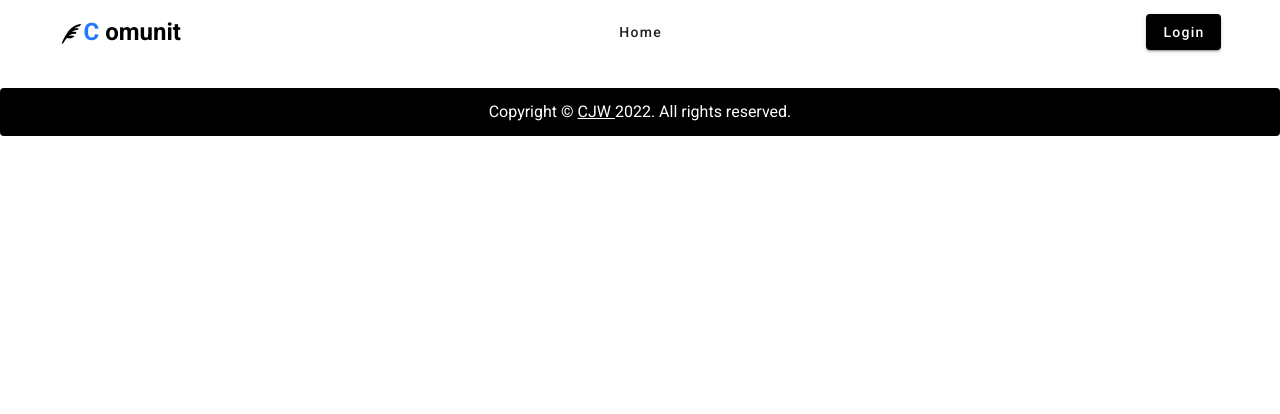
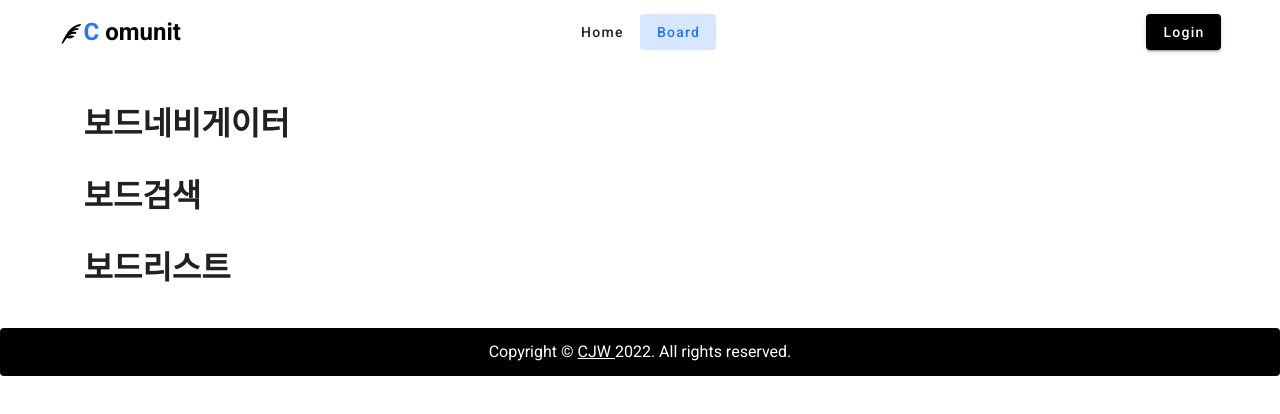
Before and after one commit to dev-cjwgit/ComunitProject, a Vue app: page /board in a window 1280 px wide. Shown: the top 414 px of the page. Built offline with nearby package versions, Linux system fonts and the light colour scheme.

Commit message:
board view 작업중

```diff
--- /dev/null
+++ b/src/components/board/BoardList.vue
@@ -0,0 +1,17 @@
+<template>
+  <v-container>
+    <h1>보드리스트</h1>
+  </v-container>
+</template>
+
+<script>
+
+
+export default {
+  name: "BoardList"
+}
+</script>
+
+<style scoped>
+
+</style>
--- /dev/null
+++ b/src/components/board/BoardNavigator.vue
@@ -0,0 +1,15 @@
+<template>
+  <v-container>
+    <h1>보드네비게이터</h1>
+  </v-container>
+</template>
+
+<script>
+export default {
+  name: "BoardNavigator"
+}
+</script>
+
+<style scoped>
+
+</style>
--- /dev/null
+++ b/src/components/board/BoardSearch.vue
@@ -0,0 +1,15 @@
+<template>
+  <v-container>
+    <h1>보드검색</h1>
+  </v-container>
+</template>
+
+<script>
+export default {
+  name: "BoardSearch"
+}
+</script>
+
+<style scoped>
+
+</style>
--- a/src/components/layout/AppNavigator.vue
+++ b/src/components/layout/AppNavigator.vue
@@ -100,6 +100,10 @@ export default {
         title: "Home",
         to: "/",
       },
+      {
+        title: "Board",
+        to: "/board",
+      },
 
     ],
   }),
--- a/src/router/index.js
+++ b/src/router/index.js
@@ -42,6 +42,11 @@ const routes = [
         name: 'signup',
         component: () => import("@/components/user/UserSignup")
     },
+    {
+        path: `/board`,
+        name: 'board',
+        component: () => import("@/views/AppBoard")
+    },
 ]
 
 const router = new VueRouter({
--- /dev/null
+++ b/src/views/AppBoard.vue
@@ -0,0 +1,26 @@
+<template>
+  <v-container>
+    <board-navigator/>
+    <board-search/>
+    <board-list/>
+  </v-container>
+</template>
+
+<script>
+import BoardSearch from "@/components/board/BoardSearch";
+import BoardNavigator from "@/components/board/BoardNavigator";
+import BoardList from "@/components/board/BoardList";
+
+export default {
+  name: "AppBoard",
+  components: {
+    BoardSearch,
+    BoardNavigator,
+    BoardList,
+  },
+}
+</script>
+
+<style scoped>
+
+</style>
```
Also changed, not shown: 1 other file (tests, documents, lock files or other folders).
